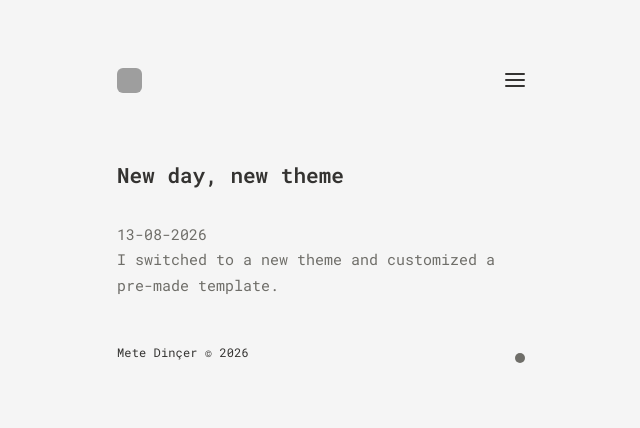
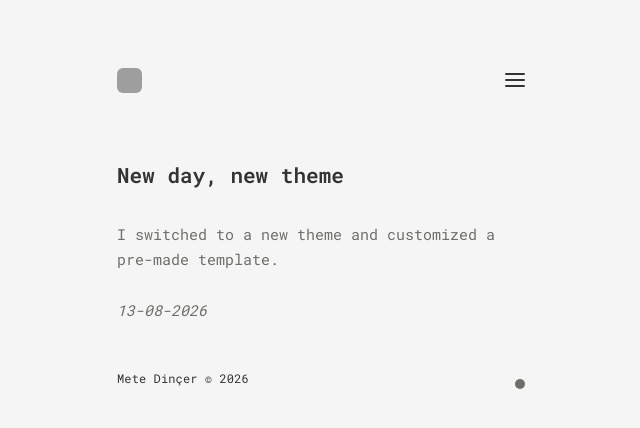
Before and after one commit to medincer/medincer.github.io, a Jekyll site: the page built from _notes/Public/new-theme.md, in a window 1280 px wide. Shown: the top 428 px of the page, without its empty margins (318-958 px from the left). Built offline with Jekyll 4.4.1, drawn with Linux system fonts in a browser that asks for light colours; grey boxes are pictures that could not be loaded.

Commit message:
Switch to new theme and customize template
Updated the theme and added customization details.

```diff
--- a/_notes/Public/new-theme.md
+++ b/_notes/Public/new-theme.md
@@ -4,6 +4,7 @@ feed: show
 date: 2026-08-13
 ---
 
-13-08-2026
-<br/>
+
 I switched to a new theme and customized a pre-made template.
+<br/><br/>
+<i>13-08-2026</i>
```
